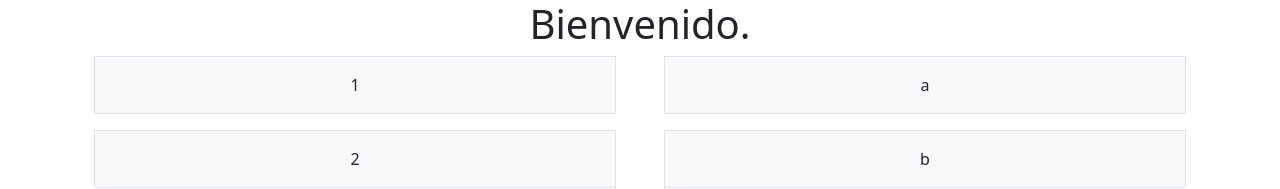
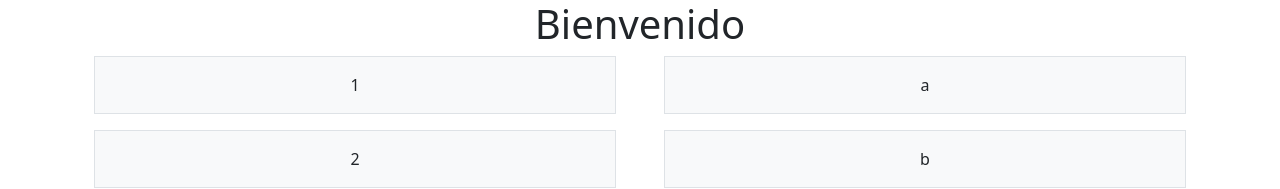
Before and after one commit to aloon/russian, a Next.js app: page / in a window 1280 px wide. Shown: the top 189 px of the page. Built offline with nearby package versions, Linux system fonts and the light colour scheme.

Commit message:
quito punto de test

```diff
--- a/pages/index.js
+++ b/pages/index.js
@@ -1,5 +1,5 @@
 function Welcome() {
-  return <h1 className="text-center">Bienvenido.</h1>;
+  return <h1 className="text-center">Bienvenido</h1>;
 }
 
 const Status = {
```
